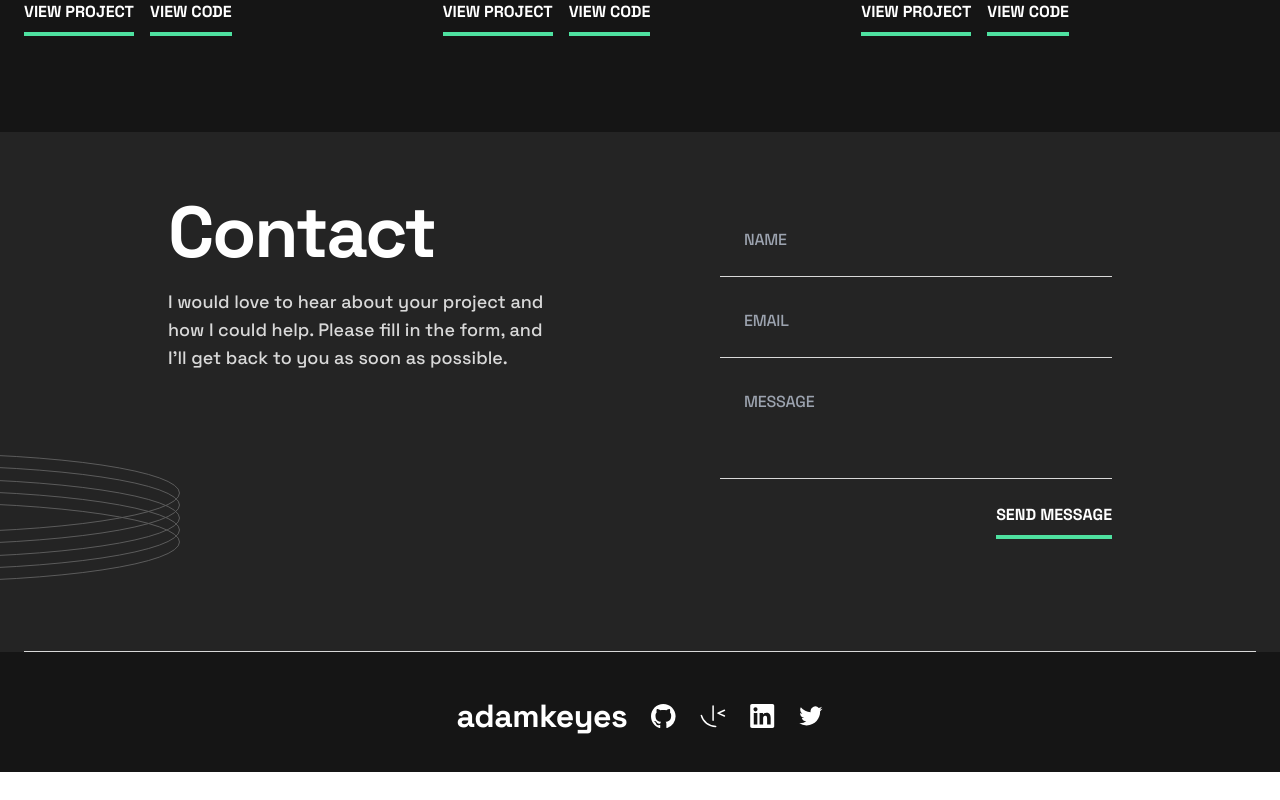
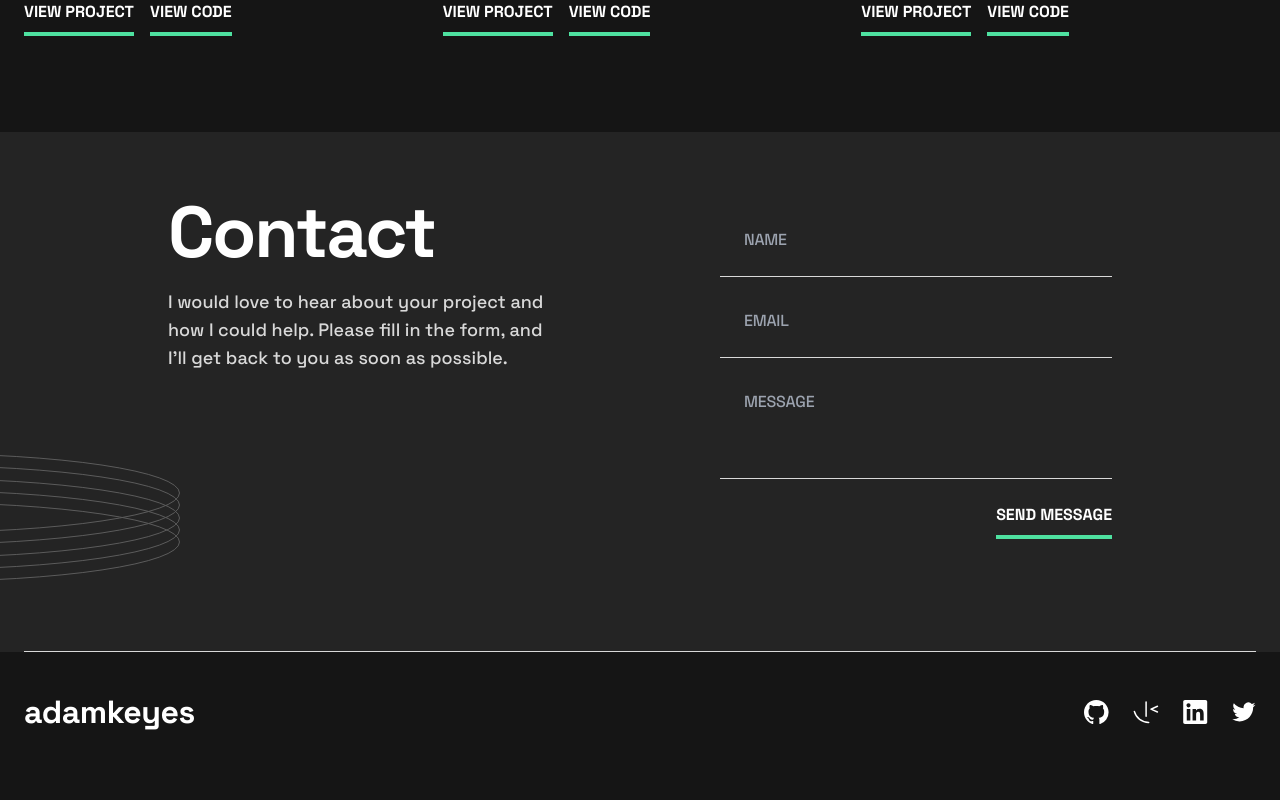
Before and after one commit to lastiwan89/single-page-dev-porfolio, a React (Vite) app: page / in a window 1280 px wide. Shown: the part 1654-2454 px from the top of the page. Before the commit the page ends 2426 px from the top, so only its background shows below. Built offline with nearby package versions, Linux system fonts and the light colour scheme.

Commit message:
footer ok des

```diff
--- a/src/components/pages/Footer.tsx
+++ b/src/components/pages/Footer.tsx
@@ -2,7 +2,7 @@ import NavLink from "../Navlink";
 
 export default function Footer() {
   return (
-    <footer className="flex justify-center pt-12">
+    <footer className="mt-3 py-8">
       <NavLink />
     </footer>
   );
```
